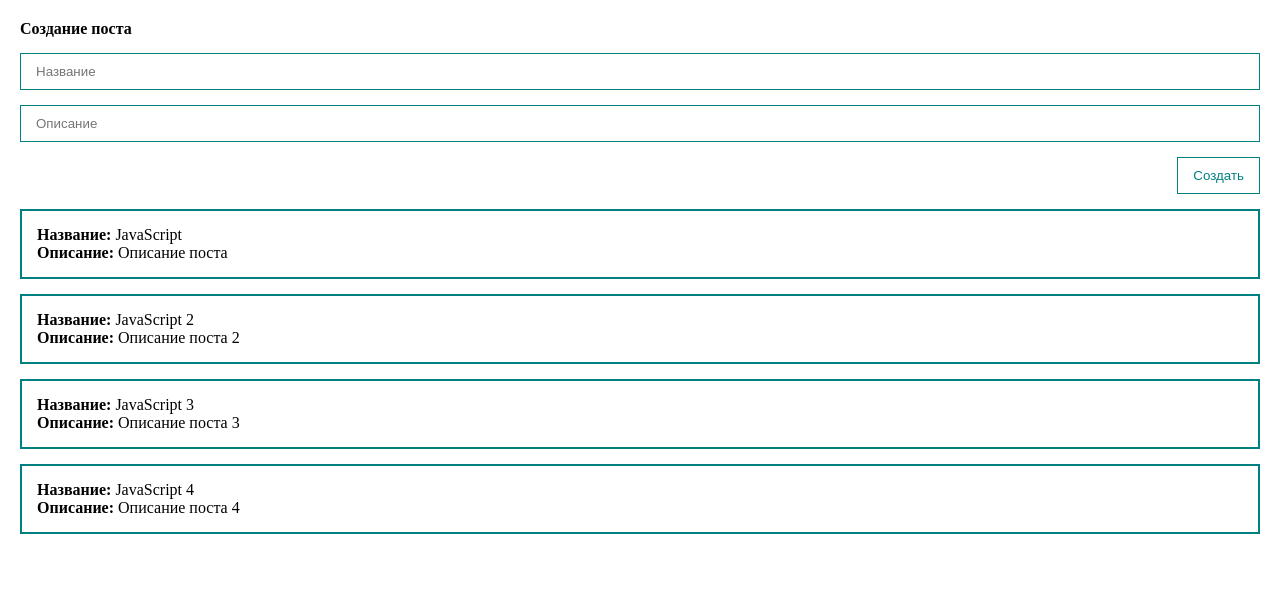
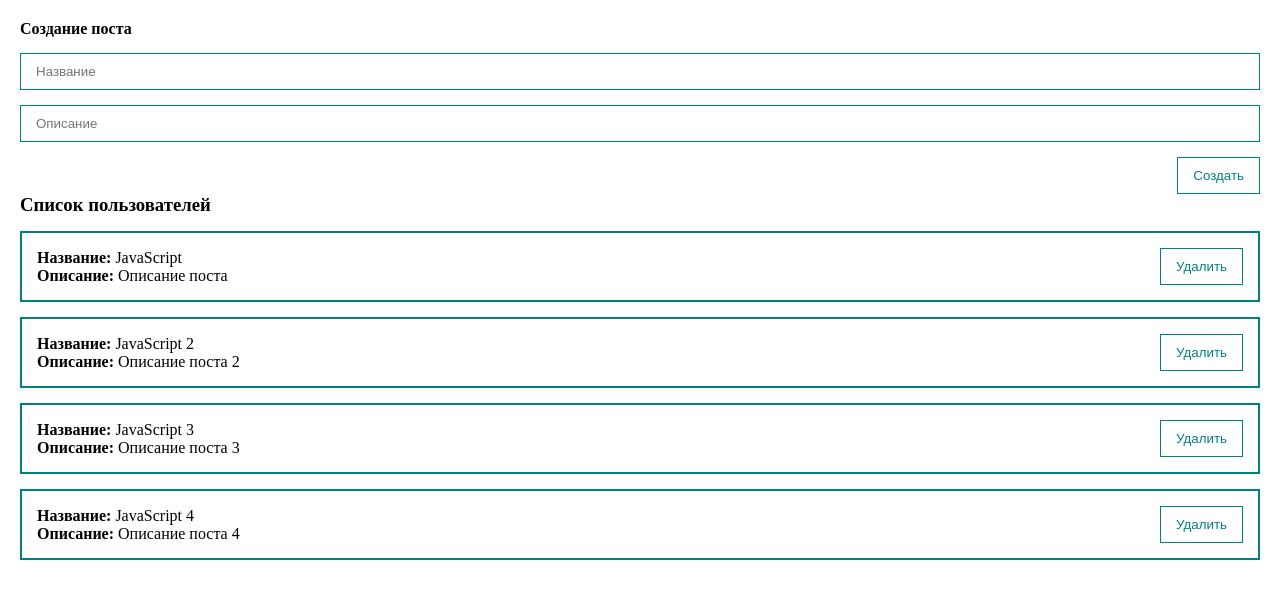
Before and after one commit to Kolamin/vue3-course, a Vue app: page / in a window 1280 px wide. Shown: the top 598 px of the page. Built offline with nearby package versions, Linux system fonts and the light colour scheme.

Commit message:
Add UI components

```diff
--- a/src/components/PostForm.vue
+++ b/src/components/PostForm.vue
@@ -1,19 +1,21 @@
 <template>
   <form @submit.prevent>
     <h4>Создание поста</h4>
-    <input
+    <my-input
         v-model="post.title"
-        class="input"
         type="text"
         placeholder="Название"
-    >
-    <input
+    />
+    <my-input
         v-model="post.body"
-        class="input"
         type="text"
         placeholder="Описание"
-    >
-    <button class="btn" @click="createPost">Создать</button>
+    />
+    <my-button
+        class="btn"
+        @click="createPost"
+        style="align-self: flex-end; margin-top: 15px"
+    >Создать</my-button>
   </form>
 </template>
 
@@ -45,19 +47,4 @@
 
 <style scoped>
 
-.btn {
-  margin-top: 15px;
-  align-self: flex-end;
-  padding: 10px 15px;
-  background: none;
-  color: teal;
-  border: 1px solid teal;
-}
-
-.input {
-  width: 100%;
-  border: 1px solid teal;
-  padding: 10px 15px;
-  margin-top: 15px;
-}
 </style>
--- /dev/null
+++ b/src/components/PostItem.vue
@@ -0,0 +1,39 @@
+<template>
+  <div class="post">
+    <div>
+      <div><strong>Название: </strong>{{ post.title }}</div>
+      <div><strong>Описание: </strong>{{ post.body }}</div>
+    </div>
+    <div class="post__btns">
+        <my-button>Удалить</my-button>
+    </div>
+
+  </div>
+</template>
+
+<script>
+export default {
+  name: "PostItem",
+  props:{
+    post:{
+      type: Object,
+      required: true
+    }
+  }
+}
+</script>
+
+<style scoped>
+.post {
+  margin-top: 15px;
+  padding: 15px;
+  border: 2px solid teal;
+  display: flex;
+  align-items: center;
+  justify-content: space-between;
+}
+
+.post__btns {
+  display: flex;
+}
+</style>
--- a/src/components/PostList.vue
+++ b/src/components/PostList.vue
@@ -1,15 +1,18 @@
 <template>
-  <div class="post" v-for="post in posts">
-    <div><strong>Название: </strong>{{ post.title }}</div>
-    <div><strong>Описание: </strong>{{ post.body }}</div>
+  <div>
+    <h3>Список пользователей</h3>
+    <post-item  v-for="post in posts" :post="post"/>
   </div>
+
 </template>
 
 <script>
+import PostItem from "@/components/PostItem";
 export default {
   name: "PostList",
-  props:{
-    posts:{
+  components: {PostItem},
+  props: {
+    posts: {
       type: Array,
       required: true
     }
@@ -18,9 +21,5 @@
 </script>
 
 <style scoped>
-.post {
-  margin-top: 15px;
-  padding: 15px;
-  border: 2px solid teal;
-}
+
 </style>
--- /dev/null
+++ b/src/components/UI/MyButton.vue
@@ -0,0 +1,20 @@
+<template>
+  <button class="btn">
+    <slot></slot>
+  </button>
+</template>
+
+<script>
+export default {
+  name: "my-button"
+}
+</script>
+
+<style scoped>
+.btn {
+  padding: 10px 15px;
+  background: none;
+  color: teal;
+  border: 1px solid teal;
+}
+</style>
--- /dev/null
+++ b/src/components/UI/MyInput.vue
@@ -0,0 +1,26 @@
+<template>
+  <input :value="modelValue" @input="updateInput" class="input" type="text">
+</template>
+
+<script>
+export default {
+  name: "my-input",
+  props:{
+    modelValue: [String, Number]
+  },
+  methods:{
+    updateInput(event){
+      this.$emit('update:modelValue', event.target.value)
+    }
+  }
+}
+</script>
+
+<style scoped>
+.input {
+  width: 100%;
+  border: 1px solid teal;
+  padding: 10px 15px;
+  margin-top: 15px;
+}
+</style>
--- /dev/null
+++ b/src/components/UI/index.js
@@ -0,0 +1,7 @@
+import MyButton from "@/components/UI/MyButton";
+import MyInput from "@/components/UI/MyInput";
+
+export default [
+    MyButton,
+    MyInput
+]
--- a/src/main.js
+++ b/src/main.js
@@ -1,4 +1,11 @@
 import { createApp } from 'vue'
 import App from './App'
+import components from '@/components/UI'
 
-createApp(App).mount('#app')
+const app = createApp(App)
+
+components.forEach(component => {
+    app.component(component.name, component)
+})
+
+app.mount('#app')
```
